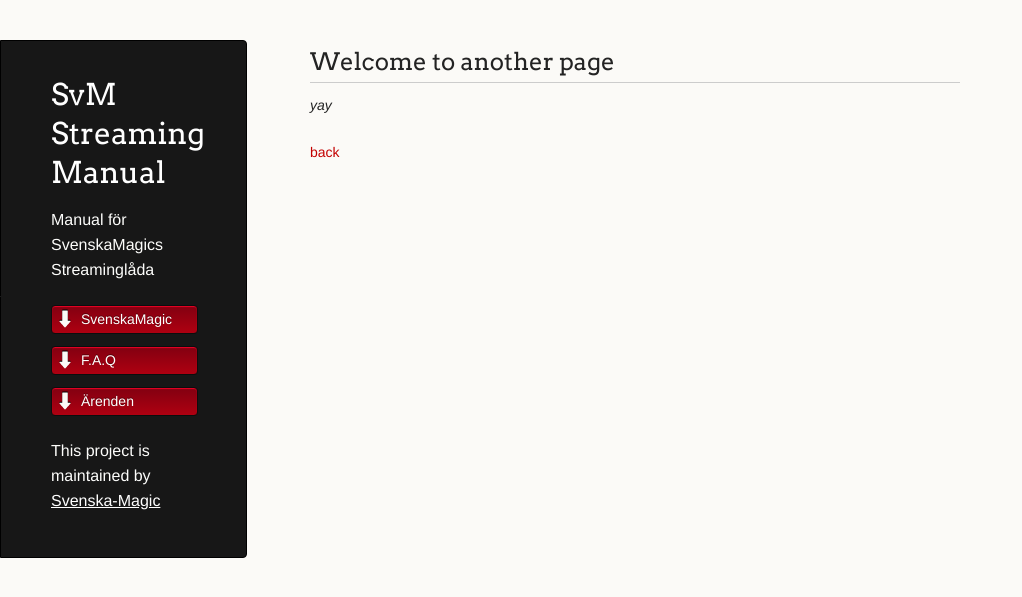
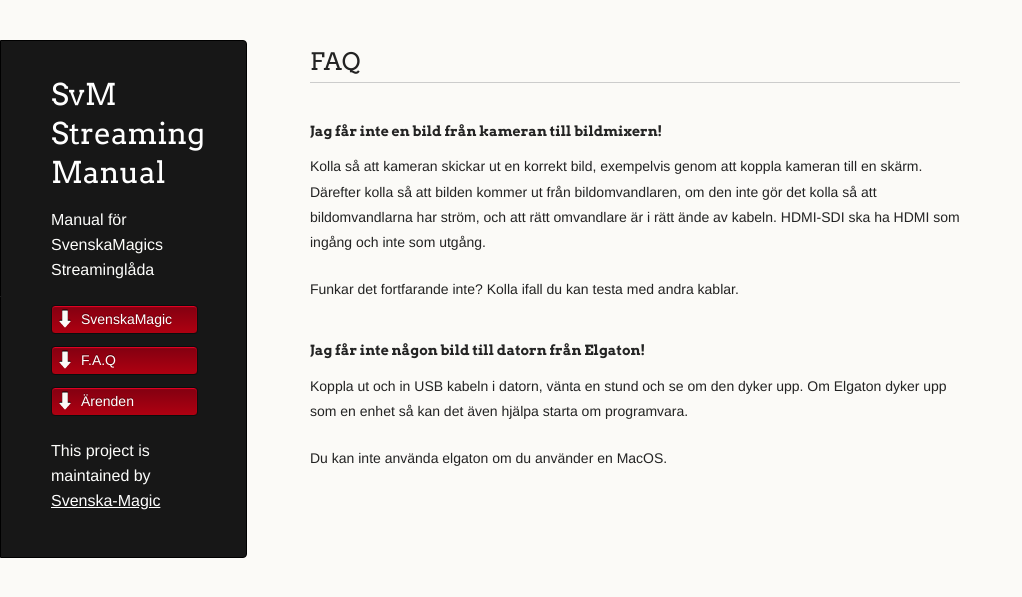
Before and after one commit to Svenska-Magic/StreamingManual, a Jekyll site: the page built from faq.md, in a window 1280 px wide. Shown: the top 597 px of the page, without its empty margins (0-1022 px from the left). Built offline with Jekyll 4.4.1, drawn with Linux system fonts in a browser that asks for light colours; our own code applies the rules of GitHub Pages for plain Markdown files.

Commit message:
Update faq.md

```diff
--- a/faq.md
+++ b/faq.md
@@ -2,8 +2,14 @@
 layout: default
 ---
 
-## Welcome to another page
+## FAQ
 
-_yay_
+#### Jag får inte en bild från kameran till bildmixern!
+Kolla så att kameran skickar ut en korrekt bild, exempelvis genom att koppla kameran till en skärm. Därefter kolla så att bilden kommer ut från bildomvandlaren, om den inte gör det kolla så att bildomvandlarna har ström, och att rätt omvandlare är i rätt ände av kabeln. HDMI-SDI ska ha HDMI som ingång och inte som utgång.
 
-[back](./)
+Funkar det fortfarande inte? Kolla ifall du kan testa med andra kablar.
+
+#### Jag får inte någon bild till datorn från Elgaton!
+Koppla ut och in USB kabeln i datorn, vänta en stund och se om den dyker upp. Om Elgaton dyker upp som en enhet så kan det även hjälpa starta om programvara.
+
+Du kan inte använda elgaton om du använder en MacOS.
```
